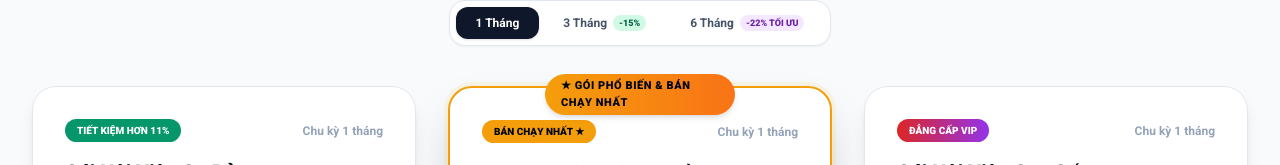
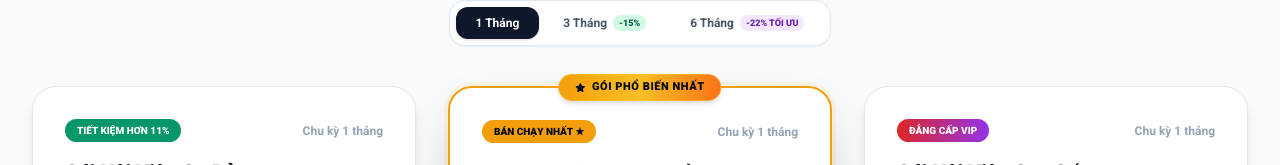
Before and after one commit to tranvureview-ops/bds-realestate, a Next.js app: page /goi-hoi-vien in a window 1280 px wide. Shown: the part 418-583 px from the top of the page. Built offline with nearby package versions, Linux system fonts and the light colour scheme; no server answers; the database is empty; a web font is replaced by a local one.

Commit message:
style: refine recommended package badge pill to single line

```diff
--- a/src/components/AdminMembershipManager.jsx
+++ b/src/components/AdminMembershipManager.jsx
@@ -1692,8 +1692,9 @@ export default function AdminMembershipManager({ onNavigateToPricing = null }) {
                           : 'border-slate-200'
                       }`}>
                         {editingPkg.recommended && (
-                          <div className="absolute -top-3.5 left-1/2 -translate-x-1/2 bg-gradient-to-r from-amber-500 to-orange-500 text-slate-950 font-black text-[10px] uppercase px-3.5 py-0.5 rounded-full shadow-md tracking-wider">
-                            ★ Gói Phổ Biến & Bán Chạy Nhất
+                          <div className="absolute -top-3.5 left-1/2 -translate-x-1/2 z-10 inline-flex items-center gap-1.5 bg-gradient-to-r from-amber-500 via-amber-400 to-orange-500 text-slate-950 font-black text-[10px] uppercase px-3.5 py-0.5 rounded-full shadow-md tracking-wider whitespace-nowrap border border-amber-300/40">
+                            <i className="fa-solid fa-star text-[8px]"></i>
+                            <span>Gói Phổ Biến Nhất</span>
                           </div>
                         )}
 
--- a/src/views/MembershipPage.jsx
+++ b/src/views/MembershipPage.jsx
@@ -415,8 +415,9 @@ export default function MembershipPage() {
                 }`}
               >
                 {pkg.recommended && (
-                  <div className="absolute -top-3.5 left-1/2 -translate-x-1/2 bg-gradient-to-r from-amber-500 to-orange-500 text-slate-950 font-black text-[11px] uppercase px-4 py-1 rounded-full shadow-md tracking-wider">
-                    ★ Gói Phổ Biến & Bán Chạy Nhất
+                  <div className="absolute -top-3.5 left-1/2 -translate-x-1/2 z-10 inline-flex items-center gap-1.5 bg-gradient-to-r from-amber-500 via-amber-400 to-orange-500 text-slate-950 font-black text-[11px] uppercase px-4 py-1 rounded-full shadow-md tracking-wider whitespace-nowrap border border-amber-300/40">
+                    <i className="fa-solid fa-star text-[9px]"></i>
+                    <span>Gói Phổ Biến Nhất</span>
                   </div>
                 )}
 
```
